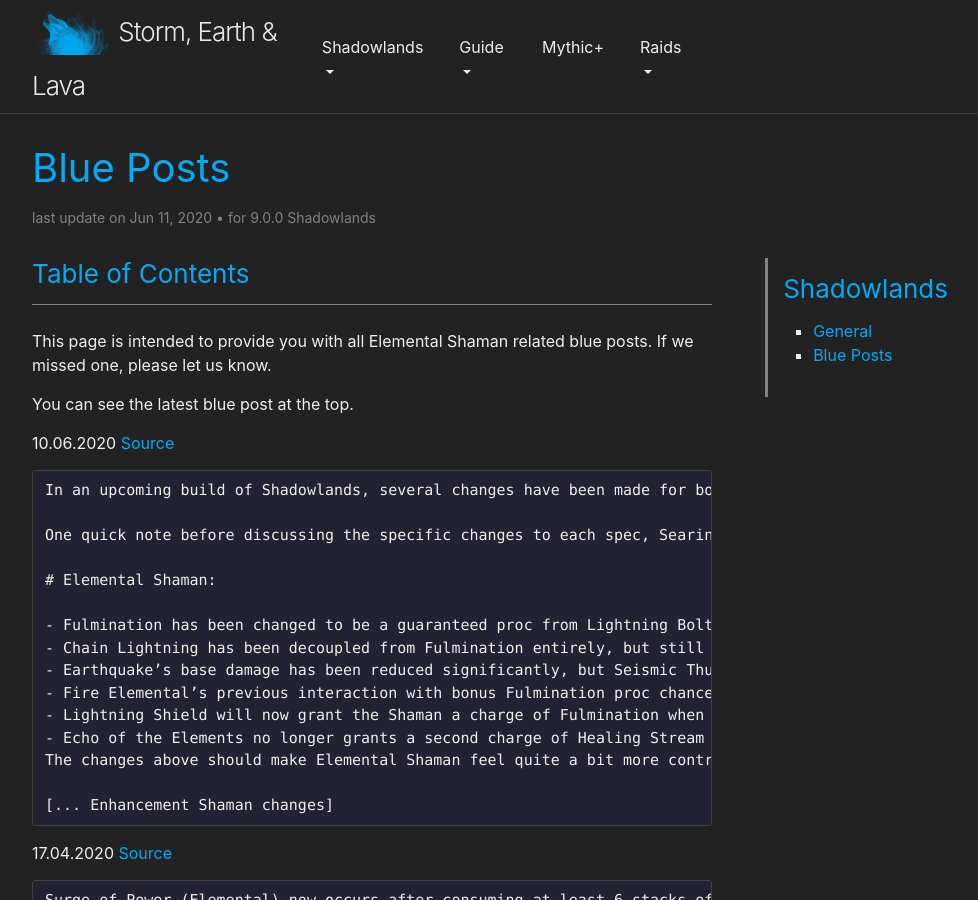
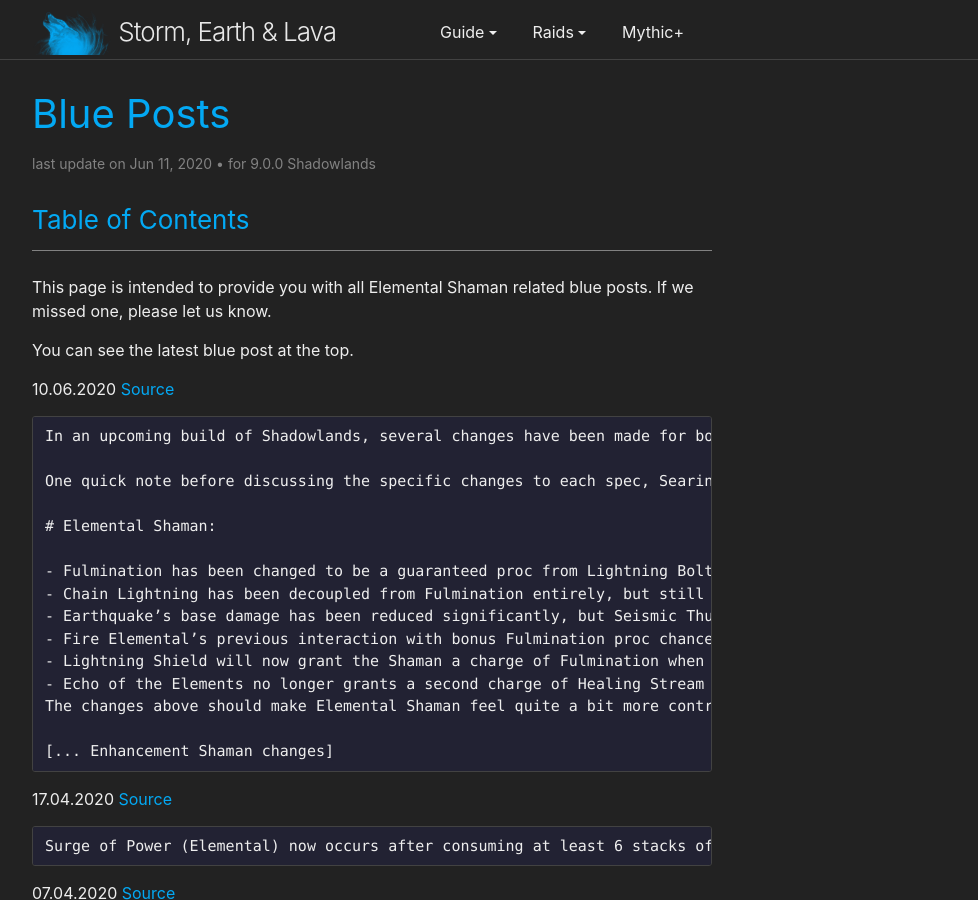
Before and after one commit to stormearthandlava/stormearthandlava.github.io, a Jekyll site: the page built from guide/shadowlands/blue_posts.md, in a window 1280 px wide and 900 px high. Shown: the whole window, without its empty margins (268-1246 px from the left). Built offline with Jekyll 4.4.1, drawn with Linux system fonts in a browser that asks for light colours; a script that is not in the unit is left out.

Commit message:
Do the tabs

```diff
--- a/_data/site_structure.yml
+++ b/_data/site_structure.yml
@@ -2,12 +2,6 @@
 
 categories:
 
-- title: Shadowlands
-  subcategories:
-    - title: General
-      url: /guide/shadowlands/current_state.html
-    - title: Blue Posts
-      url: /guide/shadowlands/blue_posts.html
 - title: Guide
   subcategories:
     - title: Talents
@@ -30,14 +24,12 @@
       url: /guide/general/weak_auras.html
     - title: F.A.Q.
       url: /guide/general/faq.html
-- title: Mythic+
-  url: /guide/general/mythic_plus.html
-
-
 - title: Raids
   subcategories:
     - title: Castle Nathria
       url: /guide/raids/nathria.html
+- title: Mythic+
+  url: /guide/general/mythic_plus.html
 
 
 
```
